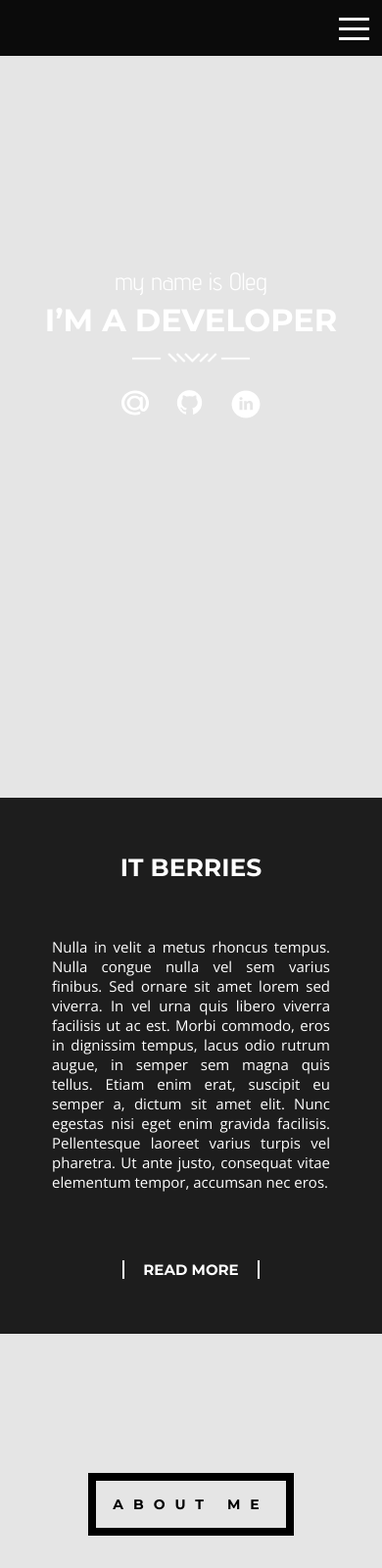
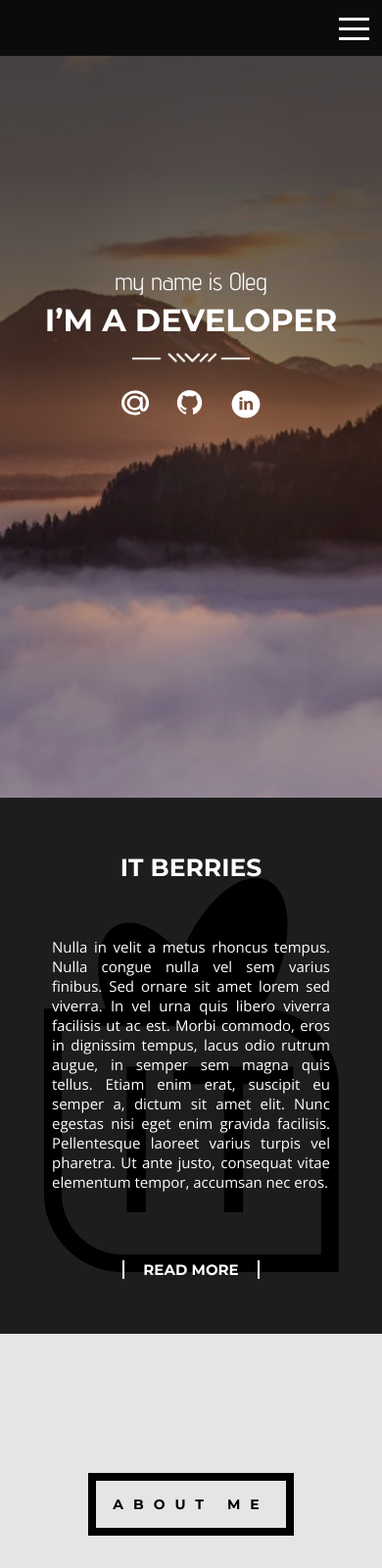
Before and after one commit to ojkzzz/LandingPage, a plain HTML site: page index.html in a window 390 px wide. Shown: the top 1600 px of the page at 98% size. Drawn offline with nearby package versions, Linux system fonts and the light colour scheme.

Commit message:
another try to add img

```diff
--- a/css/stylesWithAutoPrefixer.css
+++ b/css/stylesWithAutoPrefixer.css
@@ -918,7 +918,9 @@ footer {
     position: relative;
     overflow: hidden;
     height: 757px;
-    background-image: url("img/Background.png");
+    /* background-image: url("img/Background.png"); */
+    background: url(../img/Background.png) no-repeat;
+    background-size: cover;
     color: #ffffff;
   }
 
@@ -996,7 +998,8 @@ footer {
 
   article.itBerries {
     height: 547px;
-    background: url("img/ITB.png") no-repeat 47px 30px #1d1d1d;
+    background: url("../img/ITB.png") no-repeat #1d1d1d;
+    background-position: center;
   }
 
   .itBerries__right {
```
